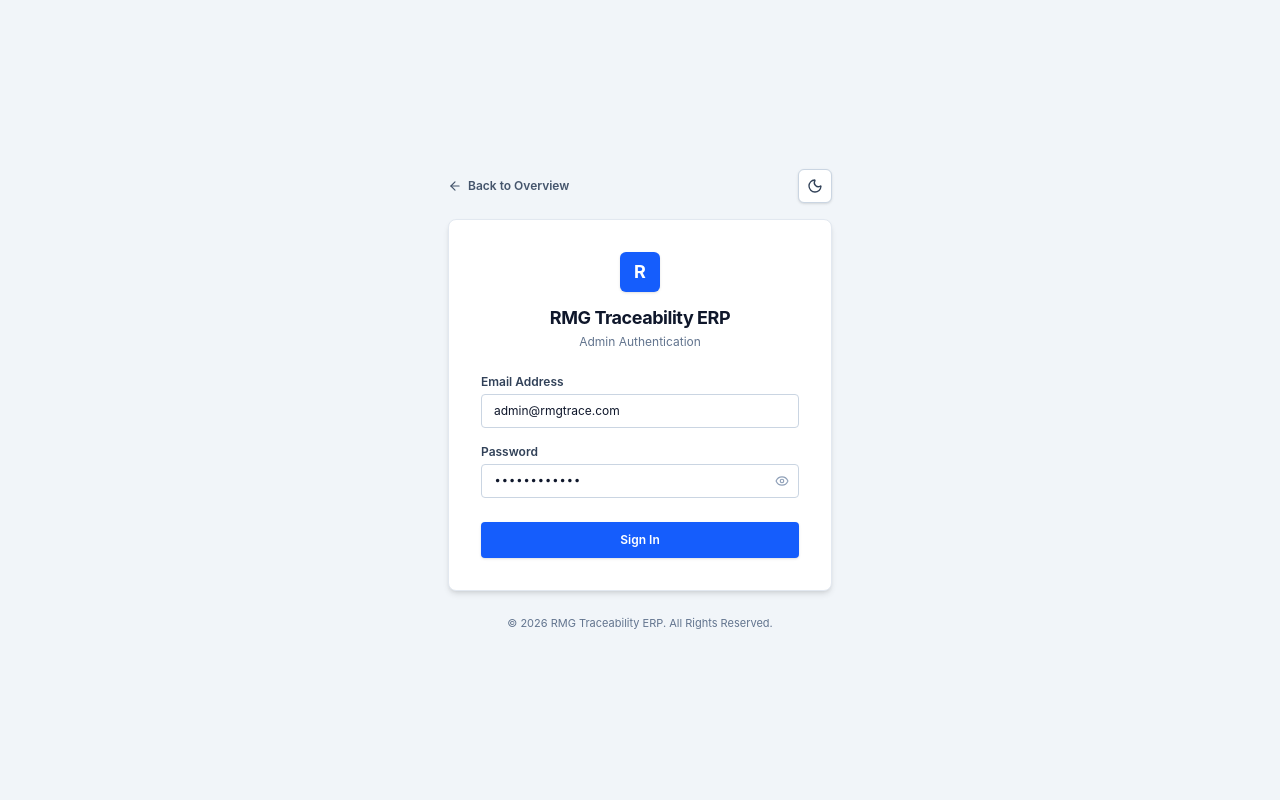
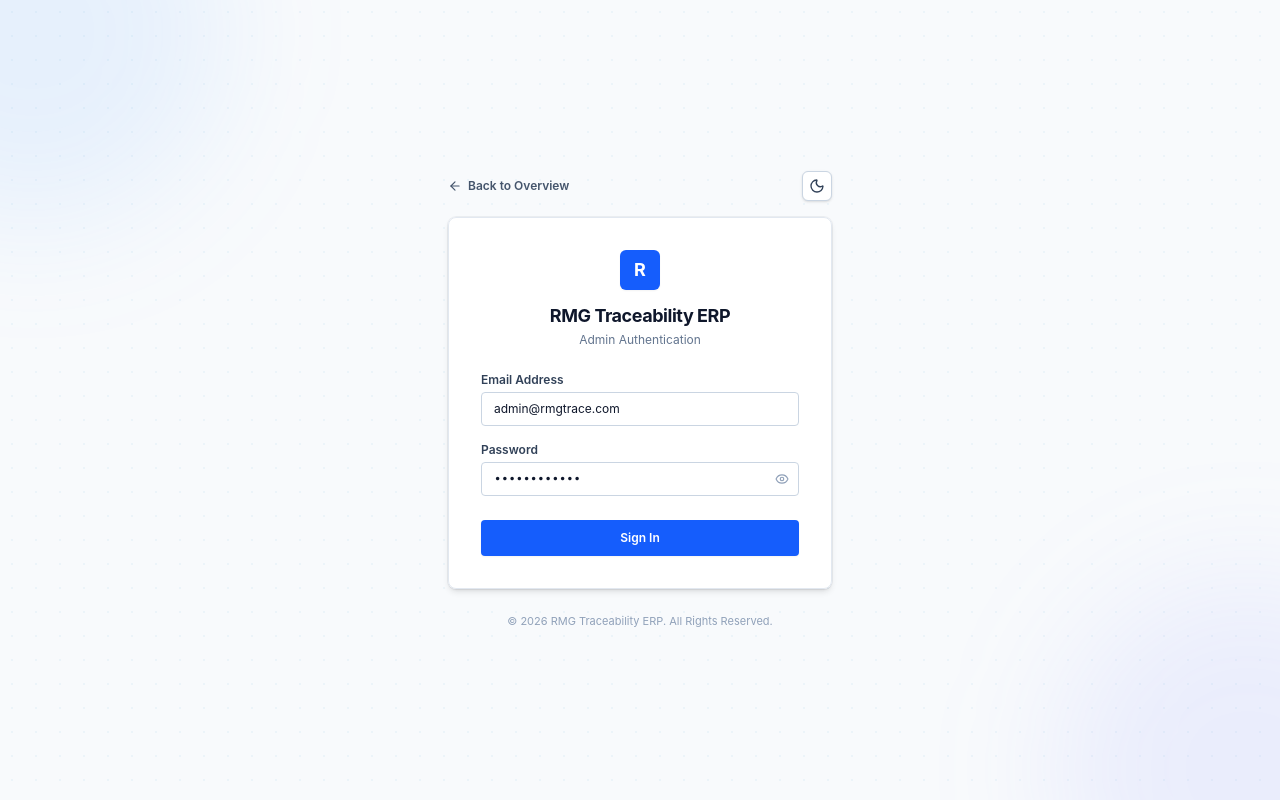
Before and after one commit to techstackbusinessbd/rmg-traceability, a React app in the folder frontend/: page /login in a window 1280 px wide. Built offline with nearby package versions, Linux system fonts and the light colour scheme; the HTML template or start-up script is replaced by a standard one.

Commit message:
style(login): add subtle industrial dot grid pattern and soft ambient accents to background

```diff
--- a/frontend/src/pages/LoginPage.jsx
+++ b/frontend/src/pages/LoginPage.jsx
@@ -6,7 +6,9 @@ import {
   EyeOff,
   ArrowLeft,
   Sun,
-  Moon
+  Moon,
+  ShieldCheck,
+  QrCode
 } from 'lucide-react';
 import { useAuthStore } from '../store/authStore';
 import { useThemeStore } from '../store/themeStore';
@@ -28,12 +30,36 @@ export default function LoginPage() {
   };
 
   return (
-    <div className={`min-h-screen flex flex-col justify-center items-center p-4 font-sans transition-colors duration-200 ${
-      isDark ? 'bg-slate-950 text-slate-100' : 'bg-slate-100 text-slate-800'
+    <div className={`min-h-screen flex flex-col justify-center items-center p-4 font-sans transition-colors duration-200 relative overflow-hidden ${
+      isDark ? 'bg-slate-950 text-slate-100' : 'bg-slate-50 text-slate-800'
     }`}>
 
+      {/* Background Architectural Grid Pattern */}
+      <div
+        className={`absolute inset-0 pointer-events-none ${
+          isDark
+            ? 'opacity-[0.03]'
+            : 'opacity-[0.05]'
+        }`}
+        style={{
+          backgroundImage: `radial-gradient(${isDark ? '#38bdf8' : '#0284c7'} 1px, transparent 1px)`,
+          backgroundSize: '24px 24px'
+        }}
+      ></div>
+
+      {/* Subtle Ambient Radial Glow */}
+      <div className={`absolute -top-40 -left-40 w-96 h-96 rounded-full blur-3xl pointer-events-none ${
+        isDark ? 'bg-blue-600/10' : 'bg-blue-400/10'
+      }`}></div>
+      <div className={`absolute -bottom-40 -right-40 w-96 h-96 rounded-full blur-3xl pointer-events-none ${
+        isDark ? 'bg-indigo-600/10' : 'bg-indigo-400/10'
+      }`}></div>
+
+      {/* Content Container */}
+      <div className="w-full max-w-sm relative z-10">
+
         {/* Top Bar with Back Link and Theme Toggle */}
-      <div className="w-full max-w-sm mb-4 flex items-center justify-between">
+        <div className="mb-4 flex items-center justify-between">
           <Link
             to="/"
             className={`inline-flex items-center space-x-1.5 text-xs font-semibold transition-colors ${
@@ -47,7 +73,7 @@ export default function LoginPage() {
           <button
             type="button"
             onClick={toggleTheme}
-          className={`p-2 rounded-md border transition-all flex items-center justify-center cursor-pointer ${
+            className={`p-1.5 rounded-md border transition-all flex items-center justify-center cursor-pointer ${
               isDark
                 ? 'bg-slate-900 hover:bg-slate-800 border-slate-800 text-yellow-400 shadow-sm'
                 : 'bg-white hover:bg-slate-50 border-slate-300 text-slate-700 shadow-sm'
@@ -59,15 +85,15 @@ export default function LoginPage() {
         </div>
 
         {/* Clean Single Card Container */}
-      <div className={`w-full max-w-sm border rounded-lg p-6 sm:p-8 transition-colors duration-200 ${
+        <div className={`border rounded-lg p-6 sm:p-8 transition-colors duration-200 backdrop-blur-xs ${
           isDark
-          ? 'bg-slate-900 border-slate-800 shadow-xl'
-          : 'bg-white border-slate-200 shadow-md'
+            ? 'bg-slate-900/90 border-slate-800 shadow-xl'
+            : 'bg-white/95 border-slate-200 shadow-md ring-1 ring-slate-900/5'
         }`}>
 
           {/* Brand Header */}
           <div className="text-center mb-6">
-          <div className="inline-flex h-10 w-10 bg-blue-600 rounded-md items-center justify-center font-bold text-white text-lg mb-3 shadow-sm">
+            <div className="inline-flex h-10 w-10 bg-blue-600 rounded-md items-center justify-center font-bold text-white text-lg mb-3 shadow-xs">
               R
             </div>
             <h1 className={`text-lg font-bold tracking-tight ${isDark ? 'text-white' : 'text-slate-900'}`}>
@@ -137,7 +163,7 @@ export default function LoginPage() {
             <button
               type="submit"
               disabled={loading}
-            className="w-full py-2.5 rounded bg-blue-600 hover:bg-blue-700 active:bg-blue-800 text-white text-xs font-semibold shadow-sm cursor-pointer transition-colors disabled:opacity-50 mt-2"
+              className="w-full py-2.5 rounded bg-blue-600 hover:bg-blue-700 active:bg-blue-800 text-white text-xs font-semibold shadow-xs cursor-pointer transition-colors disabled:opacity-50 mt-2"
             >
               {loading ? 'Authenticating...' : 'Sign In'}
             </button>
@@ -146,8 +172,10 @@ export default function LoginPage() {
         </div>
 
         {/* Footer */}
-      <div className={`text-center mt-6 text-[11px] ${isDark ? 'text-slate-500' : 'text-slate-500'}`}>
+        <div className={`text-center mt-6 text-[11px] ${isDark ? 'text-slate-500' : 'text-slate-400'}`}>
           &copy; 2026 RMG Traceability ERP. All Rights Reserved.
+        </div>
+
       </div>
 
     </div>
```
Lines whose indentation alone changed are shown as unchanged.
